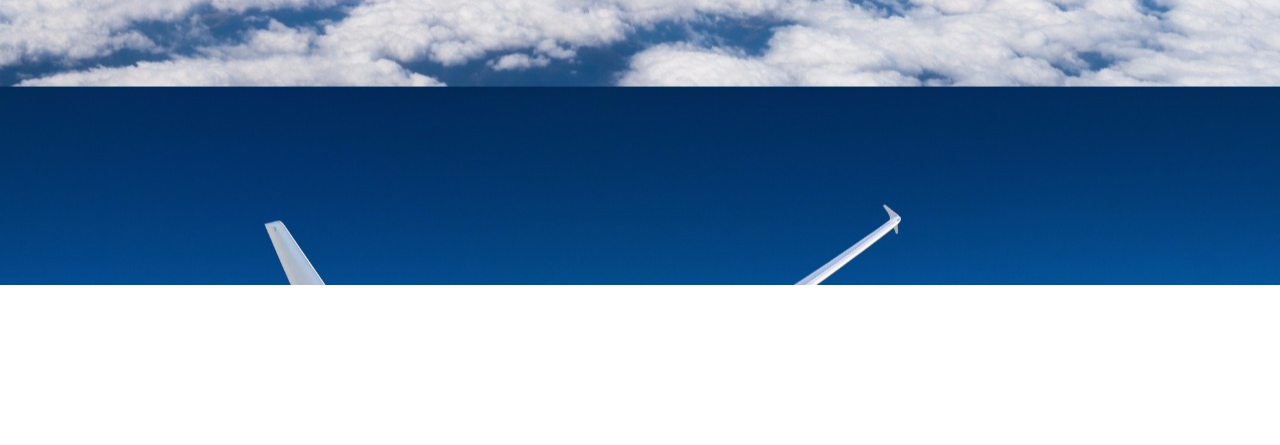
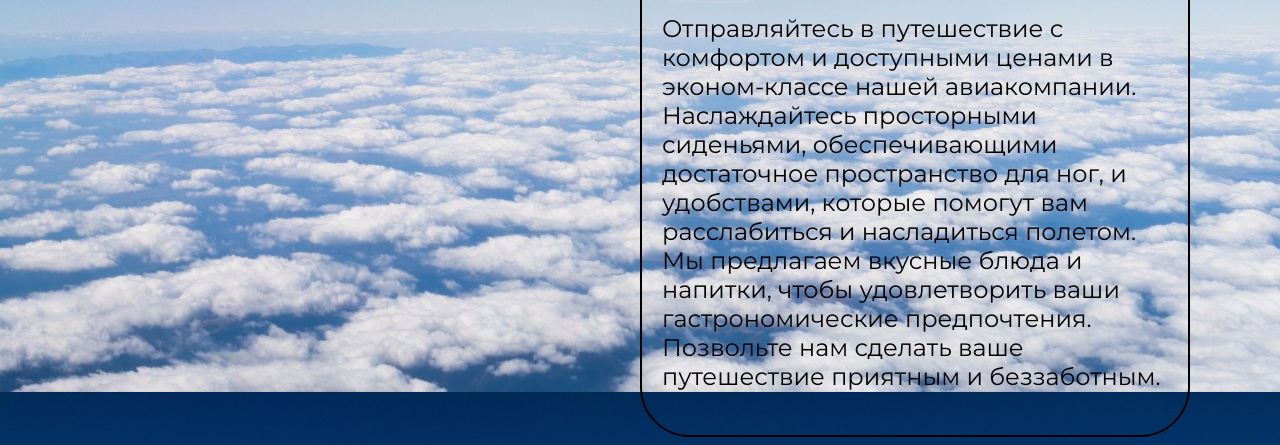
Before and after one commit to EgorNeug/airline_luck, a plain HTML site: page tarif_stand.html in a window 1280 px wide. Shown: the part 515-960 px from the top of the page. Before the commit the page ends 800 px from the top, so only its background shows below. Drawn offline with Linux system fonts and the light colour scheme.

Commit message:
Update style_stand.css

```diff
--- a/css/style_stand.css
+++ b/css/style_stand.css
@@ -32,7 +32,7 @@ nav {
     color: black;
 }
 
-#about {
+#info {
     margin-top: 17%;
     margin-left: 50%;
     padding: 20px;
```
